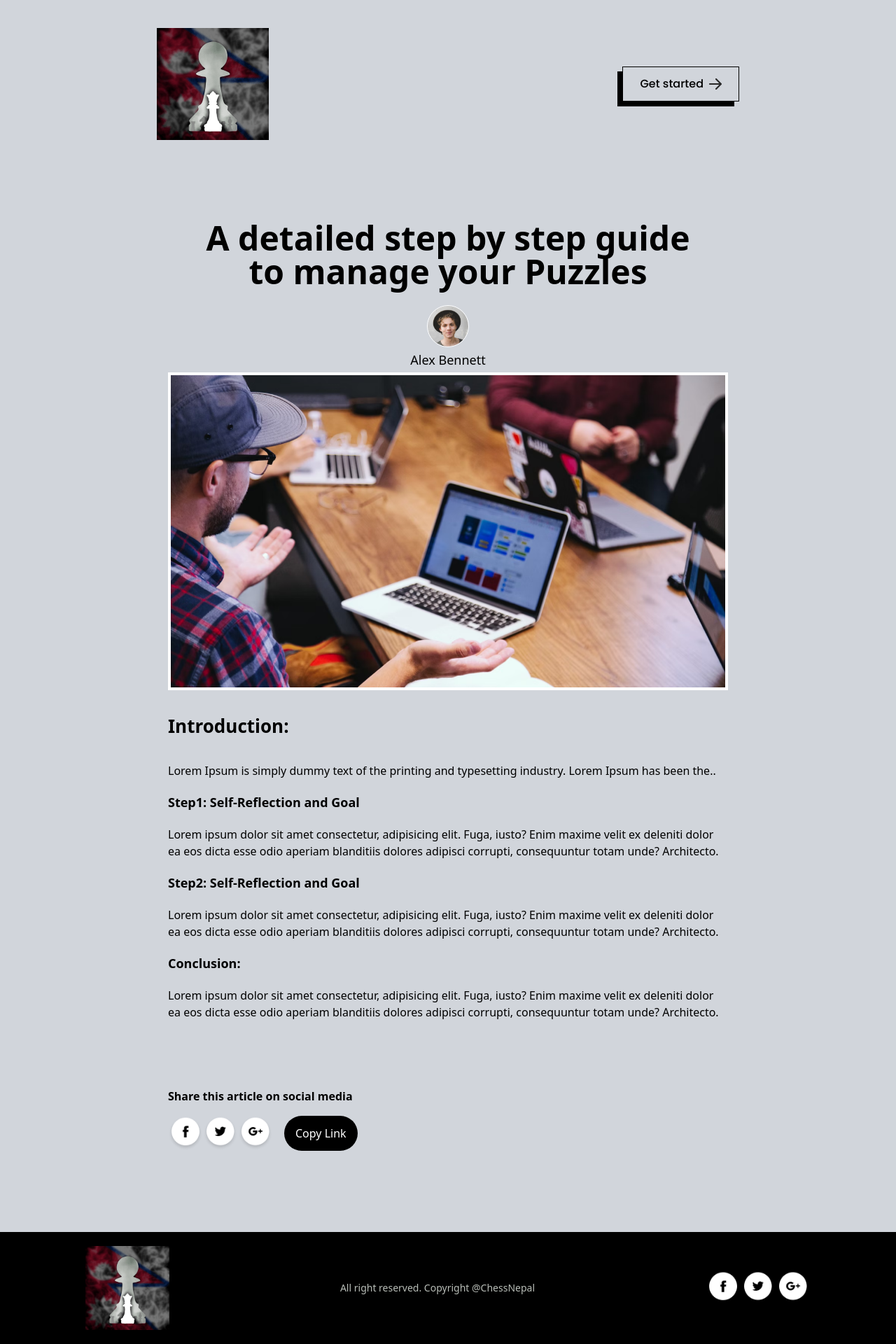
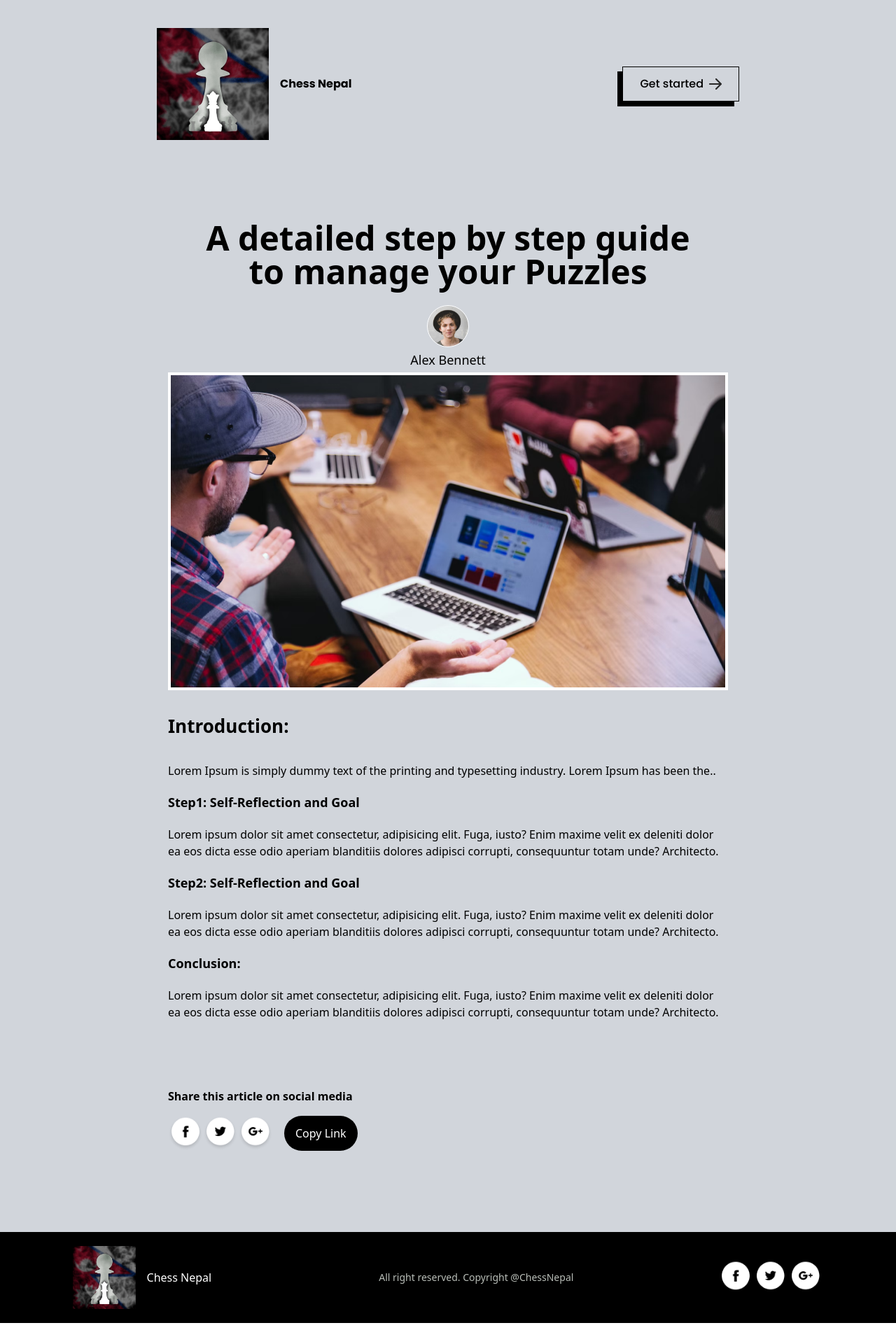
Before and after one commit to Ghost9841/blog-website, a Next.js app: page /blogs/1 in a window 1280 px wide. Shown: the whole page at 70% size. After the commit the page ends 1890 px from the top, so only its background shows below. Built offline with nearby package versions, Linux system fonts and the light colour scheme.

Commit message:
Transition Effect added to every page, Header and Footer remade and made changes

```diff
--- a/src/components/Footer.tsx
+++ b/src/components/Footer.tsx
@@ -6,7 +6,10 @@ import React from 'react'
 const Footer = () => {
   return (
     <div className='flex justify-around flex-col gap-2 sm:gap-0 sm:flex-row bg-black py-5 items-center text-whitelogo'>
-        <Image src={assets.logo} alt='' width={120}/>
+       <div className="flex items-center mr-4">
+         <Image src={assets.logo} alt='chess logo' width={90}/>
+        <h1 className='text-white mx-4'>Chess Nepal</h1>
+        </div>
         <p className="text-sm">All right reserved. Copyright @ChessNepal</p>
         <div className="flex ">
         <Link
--- a/src/components/Header.tsx
+++ b/src/components/Header.tsx
@@ -12,9 +12,14 @@ const NavBar = () => {
     <div className='py-5 px-5 md:px-12 lg:px-28'>
       <TransitionEffect/>
       <div className="flex justify-between items-center">
-        <Link href='/' className='hover:shadow-[-7px_-7px_0px_#363636]'>
-        <Image src={logo} width={40} alt ='logo' className='w-[80px]  sm:w-auto'/>
+       <div className="flex items-center">
+        <Link href='/' className=''>
+        <Image src={logo} width={40} alt ='logo' className='w-[80px]  sm:w-auto hover:border-2 hover:border-black'/>
         </Link>
+        <Link href='/' className=''>
+        <h1 className="font-bold mx-4 font-poppins">Chess Nepal</h1>
+        </Link>
+       </div>
 
         <button className="flex items-center gap-2 font-poppins font-medium py-1
         px-3 sm:py-3 sm:px-6 border border-solid border-black shadow-[-7px_7px_0px_black]">
```
